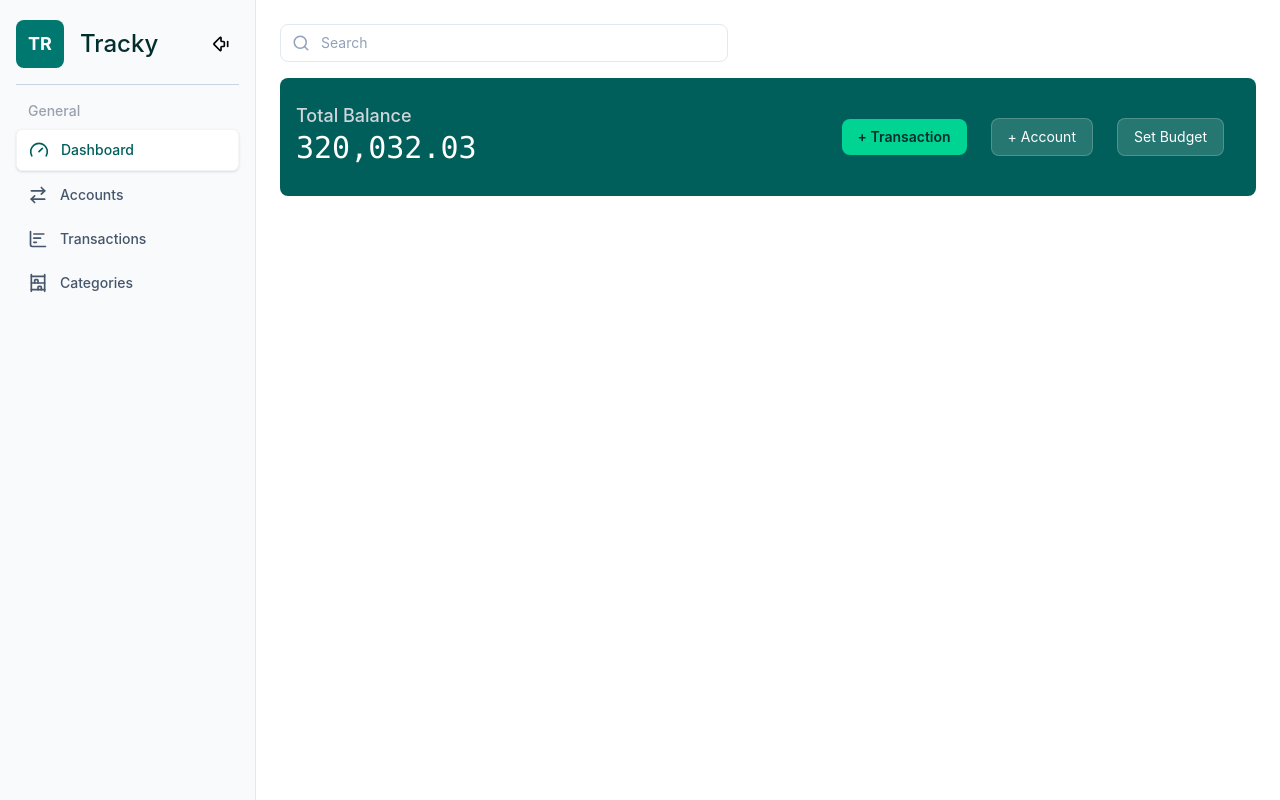
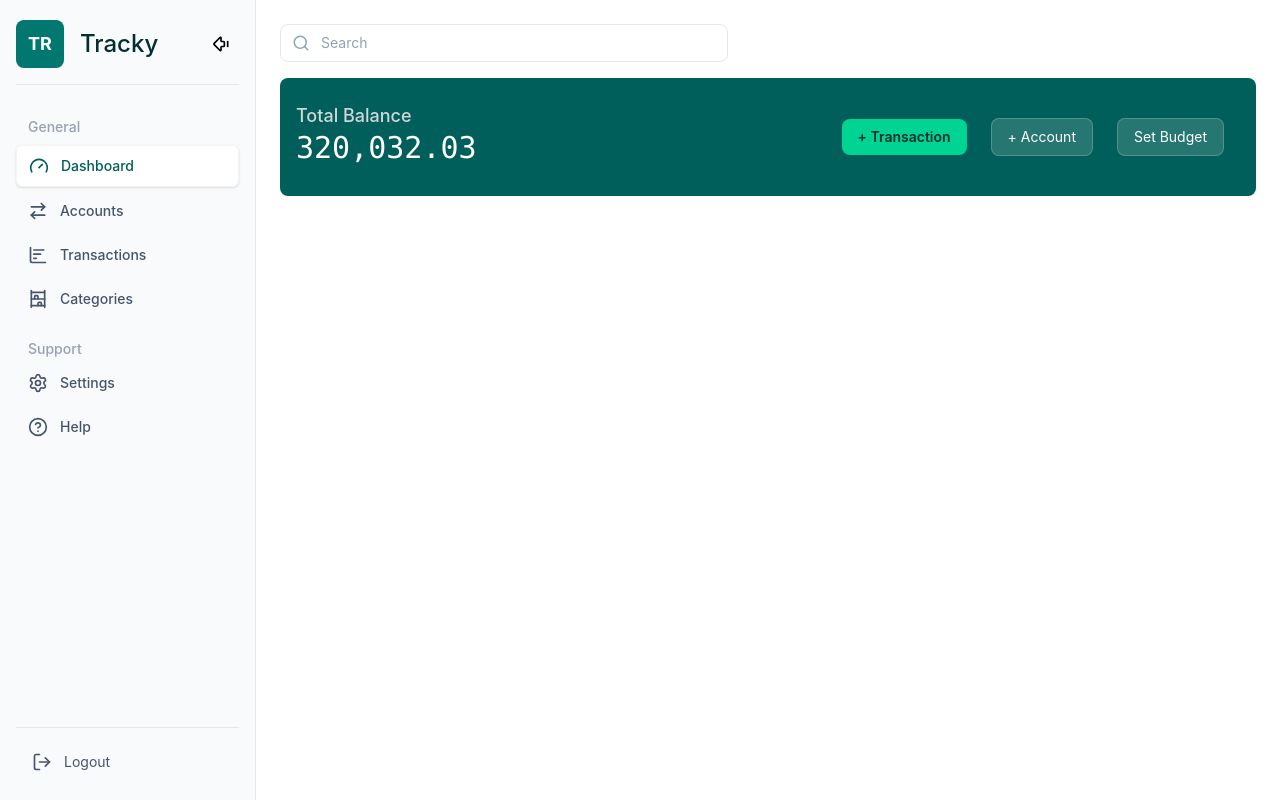
Before and after one commit to nikkoensomo/tracky, a React (Vite) app in the folder client/: page /dashboard-page in a window 1280 px wide. Built offline with nearby package versions, Linux system fonts and the light colour scheme; no server answers.

Commit message:
feat: added logout button in dashboard

```diff
--- /dev/null
+++ b/client/src/components/buttons/LogoutButton.tsx
@@ -0,0 +1,20 @@
+import { LogOutIcon } from "lucide-react";
+
+type ButtonProps = {
+    onClick: () => void;
+}
+
+const LogoutButton = ({ onClick }: ButtonProps ) => {
+    return (
+        <>
+            <button
+                className="w-full flex text-slate-600 text-sm gap-3 px-4 py-2 rounded-lg cursor-pointer hover:bg-gray-100 transition-200"
+                onClick={onClick}
+            >
+               <LogOutIcon size={20}/> Logout
+            </button>
+        </>
+    )
+}
+
+export default LogoutButton;
--- a/client/src/components/sidebar/Sidebar.tsx
+++ b/client/src/components/sidebar/Sidebar.tsx
@@ -7,9 +7,11 @@ import {
     ArrowRightLeft,
     ChartBarDecreasing,
     ShelvingUnit,
-
+    Settings,
+    CircleQuestionMark,
 } from 'lucide-react';
 import SidebarArrowButton from '../buttons/SidebarArrowButton';
+import LogoutButton from '../buttons/LogoutButton';
 import SidebarNavItem from './SidebarNavItem';
 
 type SidebarProps = {
@@ -30,13 +32,18 @@ const navItems: NavItemData[] = [
     { label: 'Categories', icon: ShelvingUnit, to: '/' },
 ];
 
+const navItemsSecondary: NavItemData[] = [
+    { label: 'Settings', icon: Settings, to: '/', end: true },
+    { label: 'Help', icon: CircleQuestionMark, to: '/' },
+]
+
 const Sidebar = () => {
     const navigate = useNavigate();
 
 
     return (
         <>
-            <aside className="h-screen w-64 shrink-0 border-r border-gray-200 bg-gray-50 px-4 py-5">
+            <aside className="flex flex-col h-screen w-64 shrink-0 border-r border-gray-200 bg-gray-50 px-4 py-5">
                 <div className="flex items-center gap-4">
                     <div className="flex h-12 w-12 items-center justify-center rounded-lg bg-teal-700 text-lg font-bold text-white">
                         TR
@@ -53,9 +60,9 @@ const Sidebar = () => {
                     </div>
                 </div>
 
-                <div className="w-full h-px bg-slate-300 mt-4"/>
+                <div className="border-t border-gray-200 pt-4 mt-4"></div>
 
-                <div className="flex flex-col mt-4 justify-center">
+                <div className="flex flex-1 flex-col mt-4 justify-center">
                     <span className="text-gray-400 text-sm font-medium px-3">General</span>
 
                     <nav className="flex flex-1 flex-col justify-between mt-2">
@@ -69,6 +76,24 @@ const Sidebar = () => {
                                     end={item.end}
                                 />
                             ))}
+
+                            <span className="text-gray-400 text-sm font-medium px-3 mt-4">Support</span>
+
+                            {navItemsSecondary.map((item) => (
+                                <SidebarNavItem
+                                    key={item.label}
+                                    label={item.label}
+                                    icon={item.icon}
+                                    to={item.to}
+                                    end={item.end}
+                                />
+                            ))}
+                        </div>
+
+                        <div className="border-t border-gray-200 pt-4">
+                            <LogoutButton
+                                onClick={() => {}}
+                            />
                         </div>
                     </nav>
                 </div>
--- a/client/src/components/sidebar/SidebarNavItem.tsx
+++ b/client/src/components/sidebar/SidebarNavItem.tsx
@@ -16,8 +16,8 @@ const SidebarNavItem = ({ label, icon: Icon, to, end = false }: SidebarNavItemPr
                 end={end}
                 className={({ isActive }) =>
                     `flex items-center gap-3 rounded-md px-3 py-2.5 text-sm font-medium transition-colors duration-200 ${isActive
-                        ? 'bg-white text-teal-800 shadow-sm hover:bg-gray-200 border border-gray-100'
-                        : 'text-slate-600 hover:bg-gray-300 hover:text-zinc-950'
+                        ? 'bg-white text-teal-800 shadow-sm hover:bg-gray-100 border transition-200 border-gray-100'
+                        : 'text-slate-600 hover:bg-gray-200 transition-200 hover:text-zinc-950'
                     }`
                 }
             >
```
